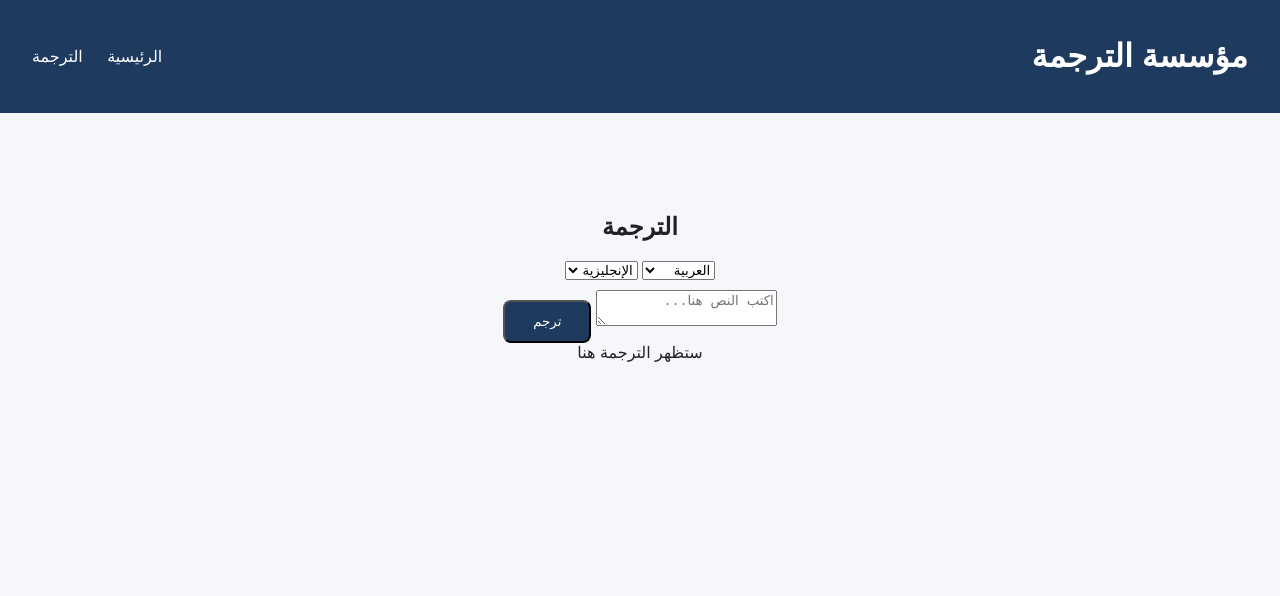
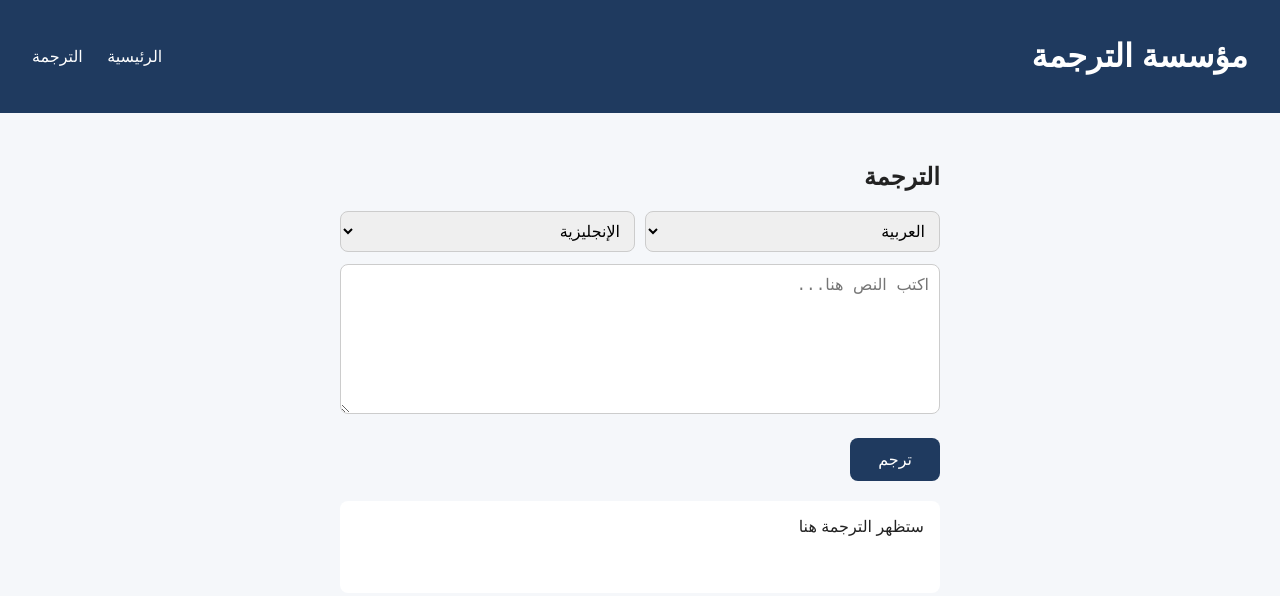
Before and after one commit to Leonkennedyscoot/Kennedy-, a plain HTML site: page translate.html in a window 1280 px wide. Drawn offline with Linux system fonts and the light colour scheme.

Commit message:
Add styles for translator and result sections

```diff
--- a/style.css
+++ b/style.css
@@ -34,3 +34,43 @@ main {
   border-radius: 8px;
   text-decoration: none;
   }
+.translator {
+  max-width: 600px;
+  margin: 0 auto;
+  padding: 30px 20px;
+  text-align: right;
+}
+
+.langs {
+  display: flex;
+  gap: 10px;
+  margin-bottom: 12px;
+}
+
+select, textarea {
+  width: 100%;
+  padding: 10px;
+  font-size: 16px;
+  border: 1px solid #ccc;
+  border-radius: 8px;
+  box-sizing: border-box;
+}
+
+textarea {
+  height: 150px;
+  resize: vertical;
+}
+
+button.btn {
+  border: none;
+  cursor: pointer;
+  font-size: 16px;
+}
+
+.result {
+  margin-top: 20px;
+  padding: 16px;
+  background: white;
+  border-radius: 8px;
+  min-height: 60px;
+}
```
